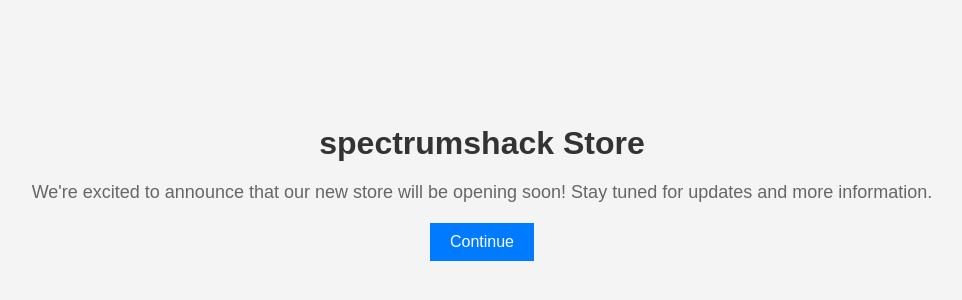
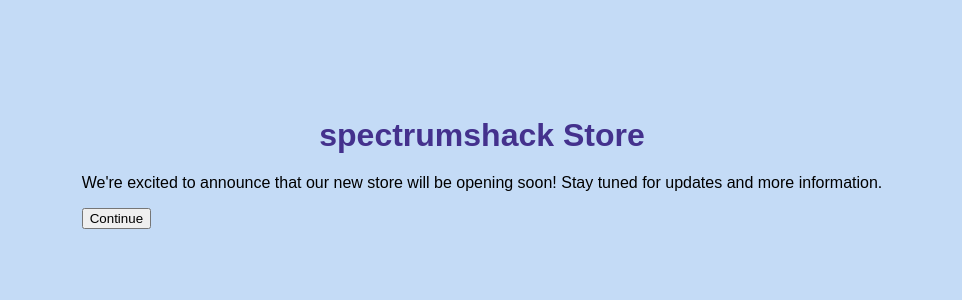
Before and after one commit to arin-prashar/Spectrum, a plain HTML site: page index.html in a window 1280 px wide. Shown: the part 238-538 px from the top of the page, without its empty margins (158-1120 px from the left). Drawn offline with Linux system fonts and the light colour scheme.

Commit message:
Update index.html

```diff
--- a/index.html
+++ b/index.html
@@ -4,51 +4,7 @@
   <meta charset="UTF-8">
   <meta name="viewport" content="width=device-width, initial-scale=1.0">
   <title>Store Opening Soon</title>
-  <style>
-    body {
-      font-family: Arial, sans-serif;
-      background-color: #f4f4f4;
-      margin: 0;
-      padding: 20px;
-      display: flex;
-      justify-content: center;
-      align-items: center;
-      min-height: 100vh;
-    }
-    .container {
-      text-align: center;
-    }
-    h1 {
-      color: #333;
-      font-size: 32px;
-      margin-bottom: 20px;
-    }
-    p {
-      color: #666;
-      font-size: 18px;
-      margin-bottom: 20px;
-    }
-    button {
-      background-color: #007bff;
-      color: #fff;
-      border: none;
-      padding: 10px 20px;
-      font-size: 16px;
-      cursor: pointer;
-    }
-    button:hover {
-      background-color: #0056b3;
-    }
-    /* Responsive styles */
-    @media only screen and (max-width: 600px) {
-      h1 {
-        font-size: 24px;
-      }
-      p {
-        font-size: 14px;
-      }
-    }
-  </style>
+  <link rel="stylesheet" href="/src/assets/css/style.css">
 </head>
 <body>
   <div class="container">
```
